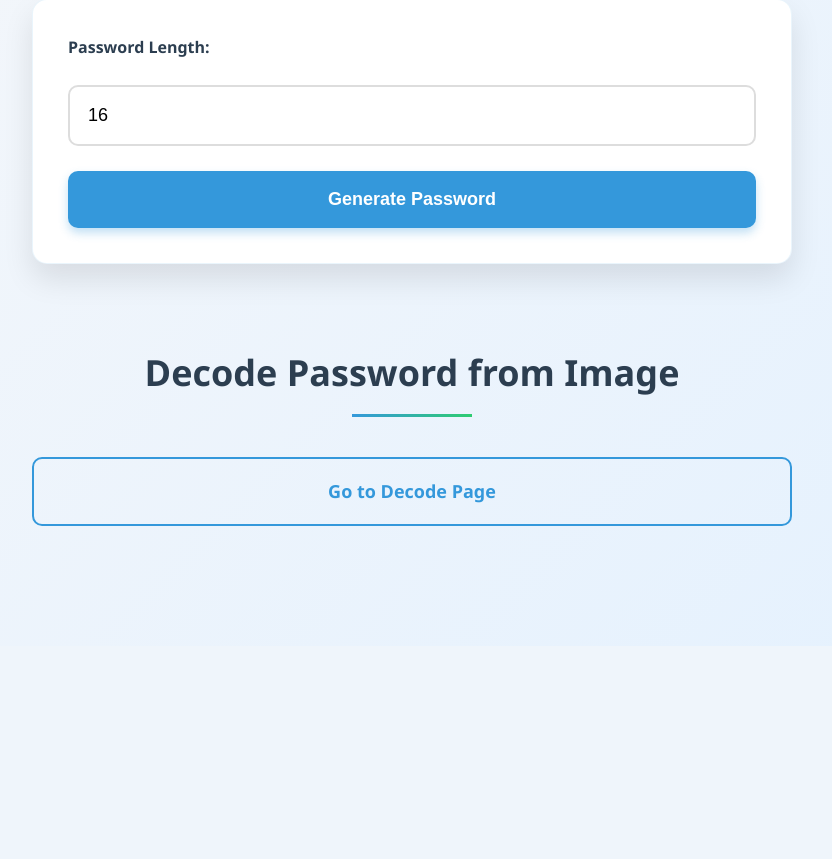
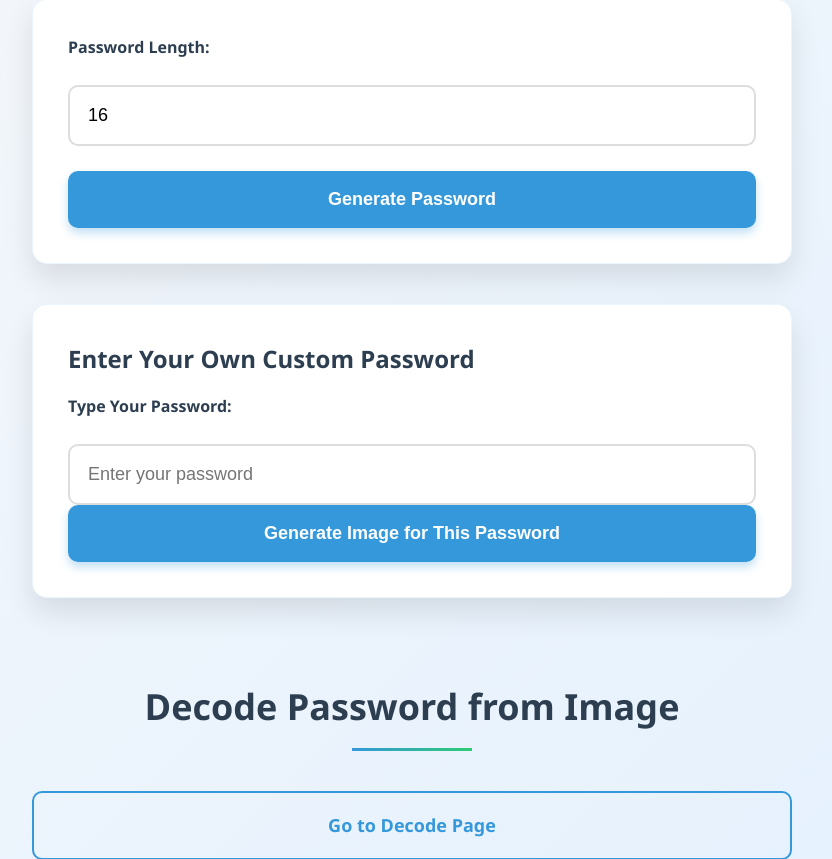
Before and after one commit to Vishwa0611/CryptoSnap, a Flask app: page / in a window 1280 px wide. Shown: the part 154-1013 px from the top of the page, without its empty margins (228-1060 px from the left). Before the commit the page ends 680 px from the top, so only its background shows below. Run offline with Flask 3, Linux system fonts and the light colour scheme.

Commit message:
index.html

```diff
--- a/templates/index.html
+++ b/templates/index.html
@@ -10,6 +10,7 @@
             <h1>Password Generator</h1>
         </div>
 
+        <!-- Normal Auto Password Generator -->
         <div class="card">
             <form method="post">
                 <div class="form-group">
@@ -20,6 +21,19 @@
             </form>
         </div>
 
+        <!-- 🔥 NEW: USER CUSTOM PASSWORD BOX -->
+        <div class="card">
+            <h2>Enter Your Own Custom Password</h2>
+            <form method="post" action="/custom-input">
+                <div class="form-group">
+                    <label for="custom-pass">Type Your Password:</label>
+                    <input type="text" id="custom-pass" name="custom_password" placeholder="Enter your password" required>
+                </div>
+
+                <button type="submit" class="btn">Generate Image for This Password</button>
+            </form>
+        </div>
+
         {% if password %}
         <div class="card result">
             <h2>Your Password:</h2>
@@ -27,11 +41,11 @@
 
             <h3>Download Image:</h3>
             <div class="image-container">
-                <img id="generated-image" src="/image?password={{ password }}" alt="Embedded Password Image">
+                <img id="generated-image" src="{{ url_for('get_image', password=password) }}" alt="Embedded Password Image">
                 <p>Scan this image with a steganography tool to extract the password</p>
 
                 <div class="action-buttons">
-                    <a href="/image?password={{ password }}" download class="btn">
+                    <a href="{{ url_for('get_image', password=password) }}" download class="btn">
                         <i class="fas fa-download"></i> Download Image
                     </a>
                     <button type="button" class="btn" id="share-button">
@@ -39,6 +53,12 @@
                     </button>
                 </div>
             </div>
+        </div>
+        {% endif %}
+
+        {% if error %}
+        <div class="card result">
+            <p style="color: red;">{{ error }}</p>
         </div>
         {% endif %}
     </div>
@@ -51,15 +71,22 @@
     </div>
 
     <script>
-        document.getElementById('share-button').addEventListener('click', function() {
-            const imageSrc = document.getElementById('generated-image').src;
-            // Copy image URL to clipboard
-            navigator.clipboard.writeText(imageSrc).then(function() {
-                alert('Image link copied to clipboard!');
-            }, function() {
-                alert('Failed to copy image link. Please try again.');
+        const shareBtn = document.getElementById('share-button');
+        if (shareBtn) {
+            shareBtn.addEventListener('click', function() {
+                const imageEl = document.getElementById('generated-image');
+                if (!imageEl) {
+                    alert('No image to share.');
+                    return;
+                }
+                const imageSrc = imageEl.src;
+                navigator.clipboard.writeText(imageSrc).then(function() {
+                    alert('Image link copied to clipboard!');
+                }, function() {
+                    alert('Failed to copy image link. Please try again.');
+                });
             });
-        });
+        }
     </script>
 </body>
 </html>
```
